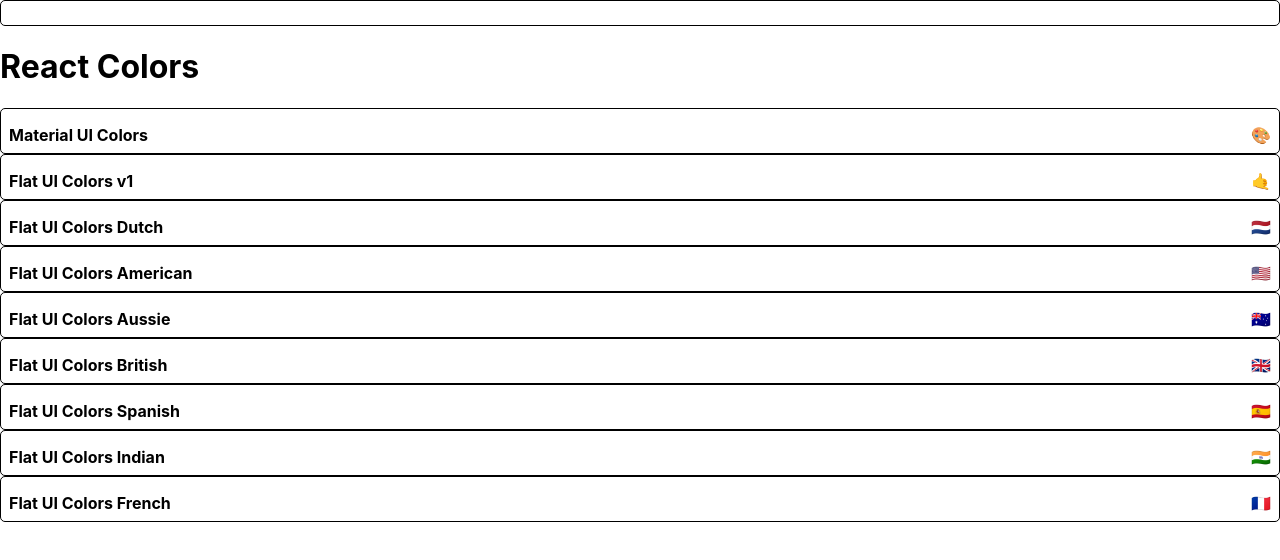
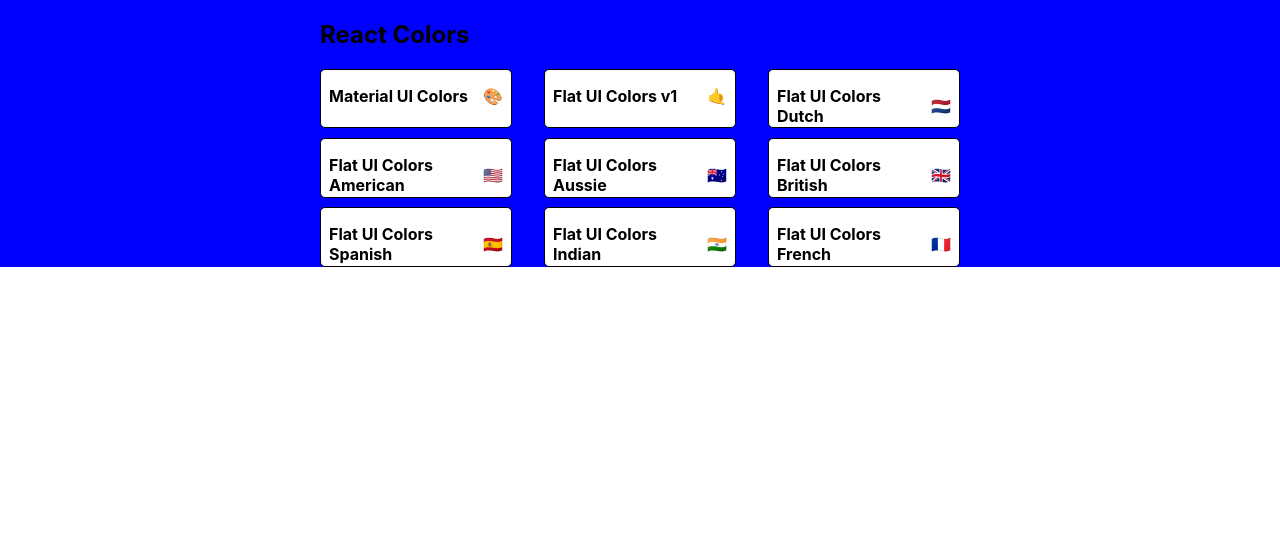
Before and after one commit to kxdang/react-milestone-palette-app, a React (Create React App) app: page / in a window 1280 px wide. Shown: the top 560 px of the page. Built offline with nearby package versions, Linux system fonts and the light colour scheme.

Commit message:
started styling PaletteList withStyles

```diff
--- a/src/PaletteList.js
+++ b/src/PaletteList.js
@@ -1,18 +1,56 @@
 import React, { Component } from "react";
 import MiniPalette from "./MiniPalette";
 import { Link } from "react-router-dom";
+import { withStyles } from "@material-ui/styles";
+import { findByLabelText } from "@testing-library/react";
 
-export default class PaletteList extends Component {
+const styles = {
+  root: {
+    backgroundColor: "blue",
+    height: "100%",
+    display: "flex",
+    alignItems: "flex-start",
+    justifyContent: "center"
+  },
+  container: {
+    width: "50%",
+    display: "flex",
+    alignItems: "flex-start",
+    flexDirection: "column",
+    flexWrap: "wrap"
+  },
+  nav: {
+    display: "flex",
+    width: "100%",
+    justifyContent: "space-between"
+  },
+  palettes: {
+    boxSizing: "border-box",
+    width: "100%",
+    display: "grid",
+    gridTemplateColumns: "repeat(3, 30%)",
+    gridGap: "5%"
+  }
+};
+
+class PaletteList extends Component {
   render() {
-    const { palettes } = this.props;
+    const { palettes, classes } = this.props;
     return (
-      <div>
-        <MiniPalette />
-        <h1>React Colors</h1>
-        {palettes.map(palette => (
-          <MiniPalette {...palette} />
-        ))}
+      <div className={classes.root}>
+        <div className={classes.container}>
+          <nav className={classes.nav}>
+            <h1>React Colors</h1>
+          </nav>
+          <div className={classes.palettes}>
+            {palettes.map(palette => (
+              <MiniPalette {...palette} />
+            ))}
+          </div>
+        </div>
       </div>
     );
   }
 }
+
+export default withStyles(styles)(PaletteList);
```
